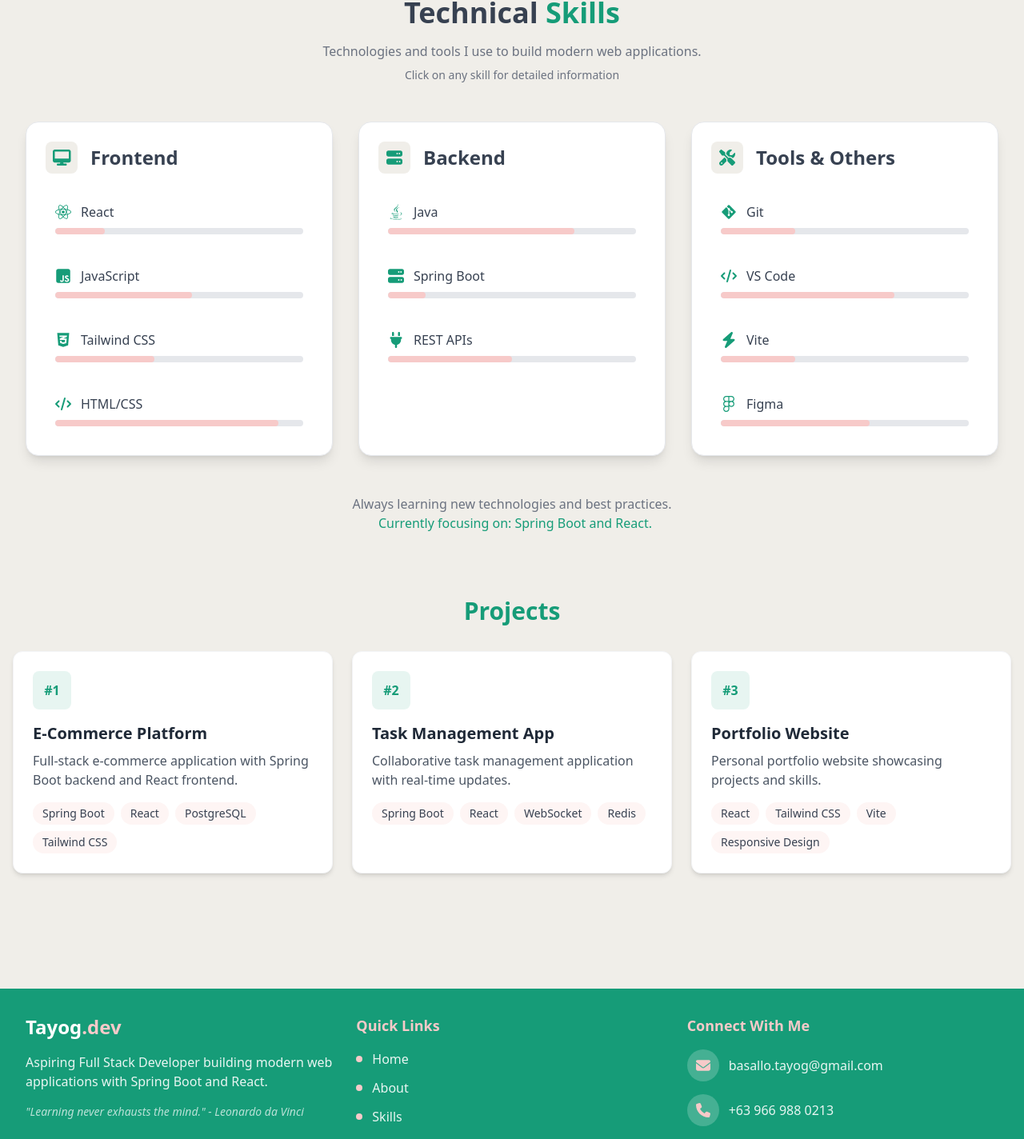
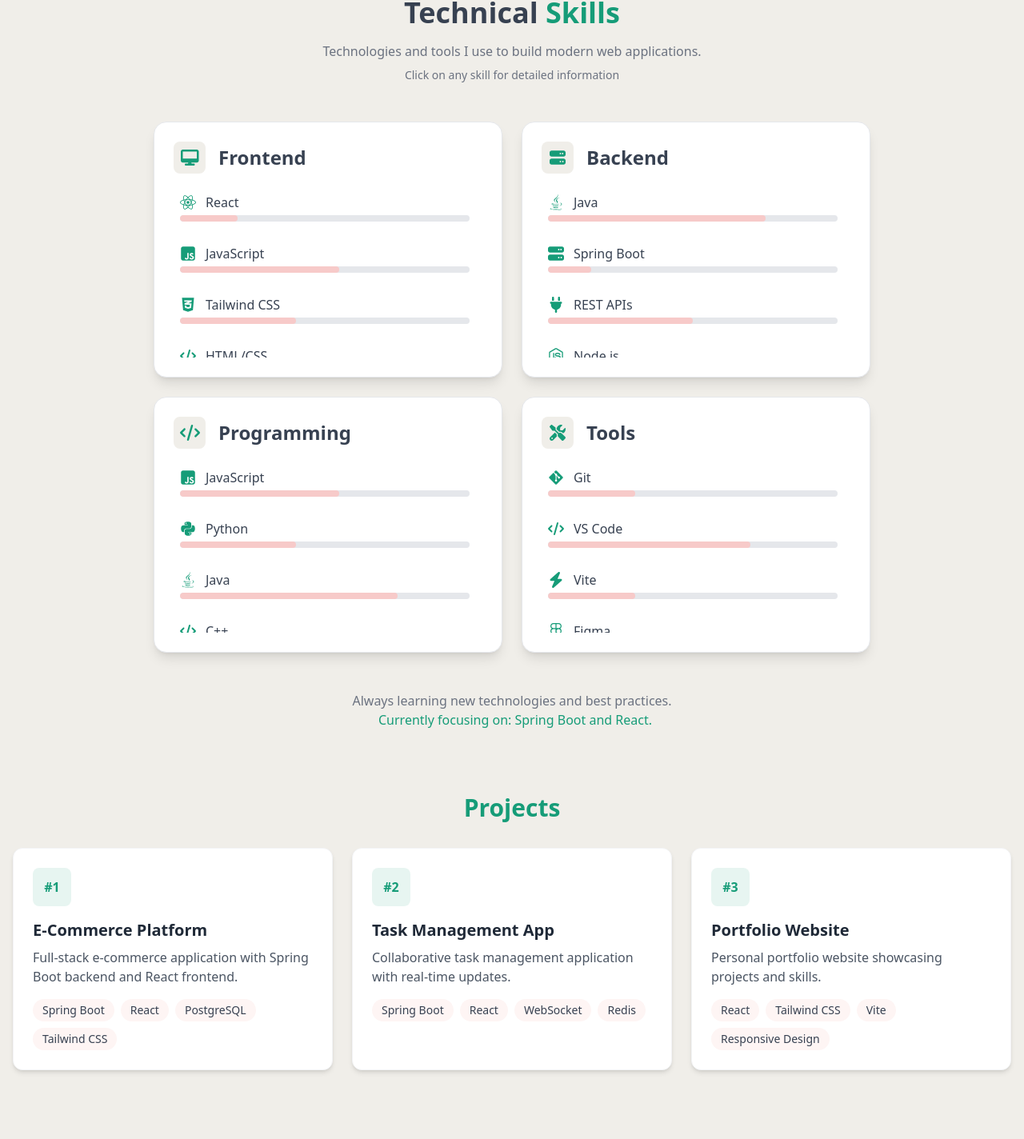
Before and after one commit to Kamen-Rider-Tayog/tayog-portfolio, a React (Vite) app in the folder frontend/: page / in a window 1280 px wide. Shown: the part 1285-2709 px from the top of the page at 80% size. Built offline with nearby package versions, Linux system fonts and the light colour scheme.

Commit message:
Update Navbar and Skills components.

```diff
--- a/frontend/src/components/Navbar.jsx
+++ b/frontend/src/components/Navbar.jsx
@@ -40,18 +40,18 @@
             {/* Dark Mode Toggle - Updated to circle */}
             <button
               onClick={toggleTheme}
-              className="p-3 rounded-full bg-white/50 dark:bg-gray-800/50 hover:bg-gray-100 dark:hover:bg-gray-700 transition-colors duration-300 border border-gray-300 dark:border-gray-700 flex items-center justify-center aspect-square"
+              className="bg-white/50 dark:bg-gray-800/50 transition-colors duration-300 flex items-center justify-center"
               aria-label="Toggle dark mode"
             >
               {isDarkMode ? (
                 <FontAwesomeIcon
                   icon={faSun}
-                  className="text-yellow-500 text-lg transition-transform duration-300 hover:rotate-45"
+                  className="text-yellow-500 text-2xl transition-transform duration-300 hover:rotate-45"
                 />
               ) : (
                 <FontAwesomeIcon
                   icon={faMoon}
-                  className="text-gray-700 text-lg transition-transform duration-300 hover:rotate-45"
+                  className="text-gray-700 text-2xl transition-transform duration-300 hover:rotate-45"
                 />
               )}
             </button>
--- a/frontend/src/components/Skills.jsx
+++ b/frontend/src/components/Skills.jsx
@@ -13,7 +13,10 @@
   faXmark,
   faCalendarAlt,
   faProjectDiagram,
-  faLightbulb
+  faLightbulb,
+  faDatabase,
+  faPalette,
+  faVideo,
 } from '@fortawesome/free-solid-svg-icons';
 
 // Brand icons
@@ -23,13 +26,17 @@
   faCss3Alt,
   faJava,
   faGitAlt,
-  faFigma
+  faFigma,
+  faNodeJs,
+  faPython,
+  faPhp,
+  faDiscord,
+  faMicrosoft
 } from '@fortawesome/free-brands-svg-icons';
 
 const Skills = () => {
   const { isDarkMode } = useTheme();
 
-  // Use theme colors
   const primaryColor = isDarkMode ? '#4ECDC4' : '#169C78';
   const primaryColorClass = isDarkMode ? 'text-primary-dark' : 'text-primary-light';
   const primaryBgColor = isDarkMode ? 'bg-primary-dark' : 'bg-primary-light';
@@ -75,6 +82,15 @@
         projects: ['Multiple Websites', 'Layouts'],
         tip: 'Expert: Grid, Flexbox, Animations'
       },
+      {
+        name: 'Three.js',
+        level: 3,
+        icon: faCode,
+        description: 'Just starting to explore 3D graphics in the browser.',
+        experience: 'Just Started',
+        projects: ['Learning 3D Basics'],
+        tip: 'Begin with: Basic 3D concepts, scene setup'
+      },
     ],
     backend: [
       {
@@ -103,6 +119,71 @@
         experience: 'Learning',
         projects: ['API Integration Projects'],
         tip: 'Learn: HTTP Methods, Status Codes, JSON'
+      },
+      {
+        name: 'Node.js',
+        level: 30,
+        icon: faNodeJs,
+        description: 'Learning Node.js for server-side JavaScript development.',
+        experience: 'Beginner',
+        projects: ['Basic APIs', 'CLI Tools'],
+        tip: 'Focus on: NPM, Express.js, File System'
+      },
+      {
+        name: 'Python',
+        level: 40,
+        icon: faPython,
+        description: 'Basic Python programming for scripting and automation.',
+        experience: 'Beginner',
+        projects: ['Scripts', 'Data Processing'],
+        tip: 'Learn: Libraries, Data Structures, Automation'
+      },
+    ],
+    programming: [
+      {
+        name: 'JavaScript',
+        level: 55,
+        icon: faJsSquare,
+        description: 'Proficient in ES6+ features, DOM manipulation, and async programming.',
+        experience: 'Intermediate',
+        projects: ['Web Applications', 'Scripts'],
+        tip: 'Master: Async/Await, ES6+ Features, Patterns'
+      },
+      {
+        name: 'Python',
+        level: 40,
+        icon: faPython,
+        description: 'Comfortable with Python for scripting, automation, and basic applications.',
+        experience: 'Beginner/Intermediate',
+        projects: ['Scripts', 'Automation Tools'],
+        tip: 'Learn: Libraries, OOP, Data Structures'
+      },
+      {
+        name: 'Java',
+        level: 75,
+        icon: faJava,
+        description: 'Strong object-oriented programming skills with Java.',
+        experience: 'Intermediate/Advanced',
+        projects: ['University Projects', 'Algorithms'],
+        tip: 'Focus on: Design Patterns, Spring Framework'
+      },
+      {
+        name: 'C++',
+        level: 20,
+        icon: faCode,
+        description: 'Basic understanding of C++ for algorithms and system programming.',
+        experience: 'Beginner',
+        projects: ['Algorithms', 'Learning Projects'],
+        tip: 'Start with: Pointers, Memory Management, OOP'
+      },
+      {
+        name: 'PHP',
+        level: 15,
+        icon: faPhp,
+        description: 'Starting to learn PHP for web development.',
+        experience: 'Just Started',
+        projects: ['Learning Projects'],
+        tip: 'Begin with: Syntax, Forms, Basic Web Apps'
       },
     ],
     tools: [
@@ -142,10 +223,90 @@
         projects: ['Portfolio Design', 'Wireframes'],
         tip: 'Try: Components, Auto Layout, Prototyping'
       },
+      {
+        name: 'MySQL',
+        level: 40,
+        icon: faDatabase,
+        description: 'Basic SQL database management with MySQL.',
+        experience: 'Beginner/Intermediate',
+        projects: ['Database Projects'],
+        tip: 'Learn: SQL Queries, Joins, Normalization'
+      },
+      {
+        name: 'SQL Server',
+        level: 5,
+        icon: faDatabase,
+        description: 'Starting to learn Microsoft SQL Server.',
+        experience: 'Just Started',
+        projects: ['Learning Projects'],
+        tip: 'Begin with: T-SQL Basics, Management Studio'
+      },
+      {
+        name: 'IntelliJ IDEA',
+        level: 40,
+        icon: faTools,
+        description: 'Using IntelliJ for Java development.',
+        experience: 'Intermediate',
+        projects: ['Java Projects'],
+        tip: 'Learn: Debugging, Refactoring, Plugins'
+      },
+      {
+        name: 'NetBeans',
+        level: 30,
+        icon: faTools,
+        description: 'Familiar with NetBeans for Java development.',
+        experience: 'Basic',
+        projects: ['University Projects'],
+        tip: 'Master: Project Management, GUI Builder'
+      },
+      {
+        name: 'Discord',
+        level: 80,
+        icon: faDiscord,
+        description: 'Using Discord for team communication and community engagement.',
+        experience: 'Advanced',
+        projects: ['Team Projects', 'Communities'],
+        tip: 'Explore: Bots, Integrations, Community Management'
+      },
+      {
+        name: 'Blender',
+        level: 10,
+        icon: faPalette,
+        description: 'Starting to learn 3D modeling with Blender.',
+        experience: 'Just Started',
+        projects: ['Learning 3D Modeling'],
+        tip: 'Begin with: Basic Modeling, Texturing, Lighting'
+      },
+      {
+        name: 'Zoom/Teams',
+        level: 85,
+        icon: faVideo,
+        description: 'Proficient with video conferencing tools for remote collaboration.',
+        experience: 'Advanced',
+        projects: ['Remote Meetings', 'Online Presentations'],
+        tip: 'Master: Screen Sharing, Recording, Breakout Rooms'
+      },
+      {
+        name: 'Microsoft Office',
+        level: 90,
+        icon: faMicrosoft,
+        description: 'Advanced skills in Word, Excel, PowerPoint for documentation and analysis.',
+        experience: 'Expert',
+        projects: ['Documentation', 'Presentations', 'Data Analysis'],
+        tip: 'Excel: PivotTables, Formulas, Charts'
+      },
+      {
+        name: 'Canva',
+        level: 60,
+        icon: faPalette,
+        description: 'Creating graphics, presentations, and social media content.',
+        experience: 'Intermediate',
+        projects: ['Social Media Graphics', 'Presentations'],
+        tip: 'Use: Templates, Brand Kits, Animations'
+      },
     ],
   };
 
-  // Animated Skill Bar Component
   const SkillBar = ({ skill }) => {
     const [isVisible, setIsVisible] = useState(false);
     const barRef = useRef(null);
@@ -226,7 +387,7 @@
 
   return (
     <section id="skills" className="py-20 px-4 scroll-mt-16 bg-background-light dark:bg-background-dark transition-colors duration-300">
-      <div className="max-w-7xl mx-auto">
+      <div className="max-w-4xl mx-auto">
 
         <div className="text-center mb-12">
           <h2 className="text-4xl font-bold text-text-primary-light dark:text-text-primary-dark mb-4">
@@ -238,22 +399,27 @@
           </p>
         </div>
 
-        {/* Skills Grid */}
-        <div className="grid grid-cols-1 md:grid-cols-3 gap-8">
+        {/* Skills Grid - 2x2 layout */}
+        <div className="grid grid-cols-1 md:grid-cols-2 gap-6">
+
+          {/* Row 1: Frontend & Backend */}
 
           {/* Frontend Skills */}
-          <div className="bg-card-light dark:bg-card-dark rounded-2xl shadow-lg p-6 border border-border-light dark:border-border-dark hover:shadow-xl transition-all duration-300">
-            <div className="flex items-center mb-6">
+          <div className="h-80 bg-card-light dark:bg-card-dark rounded-2xl shadow-lg p-6 border border-border-light dark:border-border-dark hover:shadow-xl transition-all duration-300 flex flex-col">
+            <div className="flex items-center mb-4">
               <div className={`w-10 h-10 rounded-lg flex items-center justify-center mr-4 ${iconBgColorClass}`}>
                 <FontAwesomeIcon icon={faDesktop} className={`text-xl ${primaryColorClass}`} />
               </div>
               <h3 className="text-2xl font-bold text-text-primary-light dark:text-text-primary-dark">Frontend</h3>
             </div>
-            <div className="space-y-4">
+
+            {/* Scrollable skills container */}
+            <div className="flex-1 overflow-y-auto pr-2">
+              <div className="space-y-3">
                 {skills.frontend.map((skill) => (
                   <div
                     key={skill.name}
-                  className="group relative space-y-2 p-3 rounded-lg hover:bg-gray-50 dark:hover:bg-gray-700 transition-all duration-200 cursor-pointer"
+                    className="group relative space-y-1 p-2 rounded-lg hover:bg-gray-50 dark:hover:bg-gray-700 transition-all duration-200 cursor-pointer"
                     onClick={() => openSkillModal(skill)}
                   >
                     <div className="flex justify-between items-center">
@@ -278,20 +444,24 @@
                 ))}
               </div>
             </div>
+          </div>
 
           {/* Backend Skills */}
-          <div className="bg-card-light dark:bg-card-dark rounded-2xl shadow-lg p-6 border border-border-light dark:border-border-dark hover:shadow-xl transition-all duration-300">
-            <div className="flex items-center mb-6">
+          <div className="h-80 bg-card-light dark:bg-card-dark rounded-2xl shadow-lg p-6 border border-border-light dark:border-border-dark hover:shadow-xl transition-all duration-300 flex flex-col">
+            <div className="flex items-center mb-4">
               <div className={`w-10 h-10 rounded-lg flex items-center justify-center mr-4 ${iconBgColorClass}`}>
                 <FontAwesomeIcon icon={faServer} className={`text-xl ${primaryColorClass}`} />
               </div>
               <h3 className="text-2xl font-bold text-text-primary-light dark:text-text-primary-dark">Backend</h3>
             </div>
-            <div className="space-y-4">
+
+            {/* Scrollable skills container */}
+            <div className="flex-1 overflow-y-auto pr-2">
+              <div className="space-y-3">
                 {skills.backend.map((skill) => (
                   <div
                     key={skill.name}
-                  className="group relative space-y-2 p-3 rounded-lg hover:bg-gray-50 dark:hover:bg-gray-700 transition-all duration-200 cursor-pointer"
+                    className="group relative space-y-1 p-2 rounded-lg hover:bg-gray-50 dark:hover:bg-gray-700 transition-all duration-200 cursor-pointer"
                     onClick={() => openSkillModal(skill)}
                   >
                     <div className="flex justify-between items-center">
@@ -316,20 +486,26 @@
                 ))}
               </div>
             </div>
+          </div>
 
-          {/* Tools & Others */}
-          <div className="bg-card-light dark:bg-card-dark rounded-2xl shadow-lg p-6 border border-border-light dark:border-border-dark hover:shadow-xl transition-all duration-300">
-            <div className="flex items-center mb-6">
+          {/* Row 2: Programming & Tools */}
+
+          {/* Programming Languages */}
+          <div className="h-80 bg-card-light dark:bg-card-dark rounded-2xl shadow-lg p-6 border border-border-light dark:border-border-dark hover:shadow-xl transition-all duration-300 flex flex-col">
+            <div className="flex items-center mb-4">
               <div className={`w-10 h-10 rounded-lg flex items-center justify-center mr-4 ${iconBgColorClass}`}>
-                <FontAwesomeIcon icon={faTools} className={`text-xl ${primaryColorClass}`} />
+                <FontAwesomeIcon icon={faCode} className={`text-xl ${primaryColorClass}`} />
               </div>
-              <h3 className="text-2xl font-bold text-text-primary-light dark:text-text-primary-dark">Tools & Others</h3>
+              <h3 className="text-2xl font-bold text-text-primary-light dark:text-text-primary-dark">Programming</h3>
             </div>
-            <div className="space-y-4">
-              {skills.tools.map((skill) => (
+
+            {/* Scrollable skills container */}
+            <div className="flex-1 overflow-y-auto pr-2">
+              <div className="space-y-3">
+                {skills.programming.map((skill) => (
                   <div
                     key={skill.name}
-                  className="group relative space-y-2 p-3 rounded-lg hover:bg-gray-50 dark:hover:bg-gray-700 transition-all duration-200 cursor-pointer"
+                    className="group relative space-y-1 p-2 rounded-lg hover:bg-gray-50 dark:hover:bg-gray-700 transition-all duration-200 cursor-pointer"
                     onClick={() => openSkillModal(skill)}
                   >
                     <div className="flex justify-between items-center">
@@ -352,6 +528,49 @@
                     <SkillBar skill={skill} />
                   </div>
                 ))}
+              </div>
+            </div>
+          </div>
+
+          {/* Tools & Others */}
+          <div className="h-80 bg-card-light dark:bg-card-dark rounded-2xl shadow-lg p-6 border border-border-light dark:border-border-dark hover:shadow-xl transition-all duration-300 flex flex-col">
+            <div className="flex items-center mb-4">
+              <div className={`w-10 h-10 rounded-lg flex items-center justify-center mr-4 ${iconBgColorClass}`}>
+                <FontAwesomeIcon icon={faTools} className={`text-xl ${primaryColorClass}`} />
+              </div>
+              <h3 className="text-2xl font-bold text-text-primary-light dark:text-text-primary-dark">Tools</h3>
+            </div>
+
+            {/* Scrollable skills container */}
+            <div className="flex-1 overflow-y-auto pr-2">
+              <div className="space-y-3">
+                {skills.tools.map((skill) => (
+                  <div
+                    key={skill.name}
+                    className="group relative space-y-1 p-2 rounded-lg hover:bg-gray-50 dark:hover:bg-gray-700 transition-all duration-200 cursor-pointer"
+                    onClick={() => openSkillModal(skill)}
+                  >
+                    <div className="flex justify-between items-center">
+                      <div className="flex items-center">
+                        <FontAwesomeIcon
+                          icon={skill.icon}
+                          className={`mr-3 w-5 h-5 transition-all duration-300 group-hover:scale-110 ${primaryColorClass}`}
+                        />
+                        <span className={`font-medium text-text-primary-light dark:text-text-primary-dark group-hover:${primaryColorClass} transition-colors`}>
+                          {skill.name}
+                        </span>
+                      </div>
+                      <div className="flex items-center">
+                        <span className="text-text-secondary-light dark:text-text-secondary-dark font-semibold opacity-0 group-hover:opacity-100 transition-opacity duration-300 mr-2">
+                          {skill.level}%
+                        </span>
+                        <div className={`w-2 h-2 rounded-full ${primaryBgColor} opacity-0 group-hover:opacity-100 transition-opacity duration-300`}></div>
+                      </div>
+                    </div>
+                    <SkillBar skill={skill} />
+                  </div>
+                ))}
+              </div>
             </div>
           </div>
         </div>
--- a/frontend/src/index.css
+++ b/frontend/src/index.css
@@ -70,9 +70,14 @@
 
 /* Custom scrollbar for browsers that support it */
 @media (min-width: 768px) {
+  #skills ::-webkit-scrollbar {
+    display: block;
+    width: 1px;
+  }
+
   ::-webkit-scrollbar {
     display: block;
-    width: 10px;
+    width: 5px;
   }
 
   ::-webkit-scrollbar-track {
```
Lines whose indentation alone changed are shown as unchanged.
